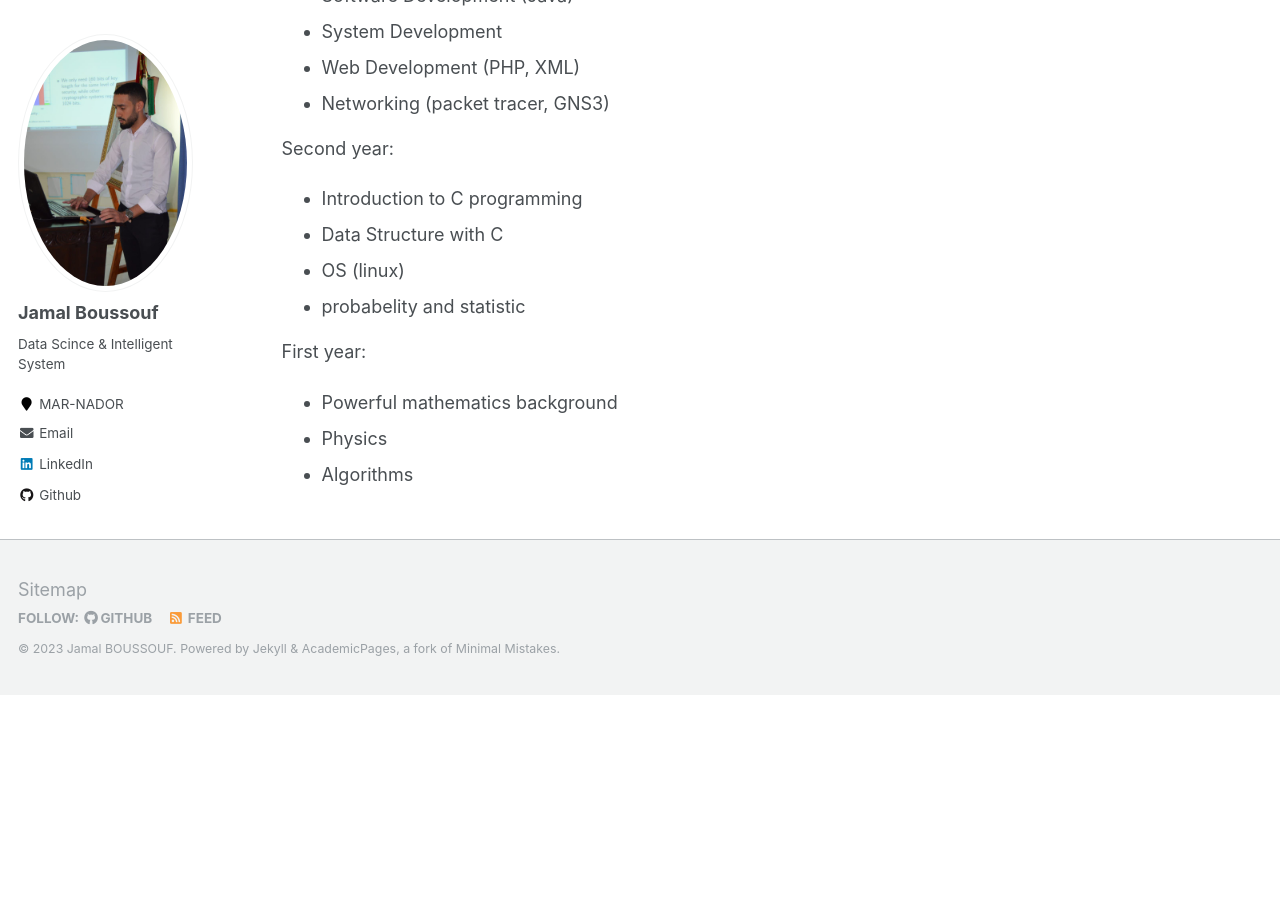
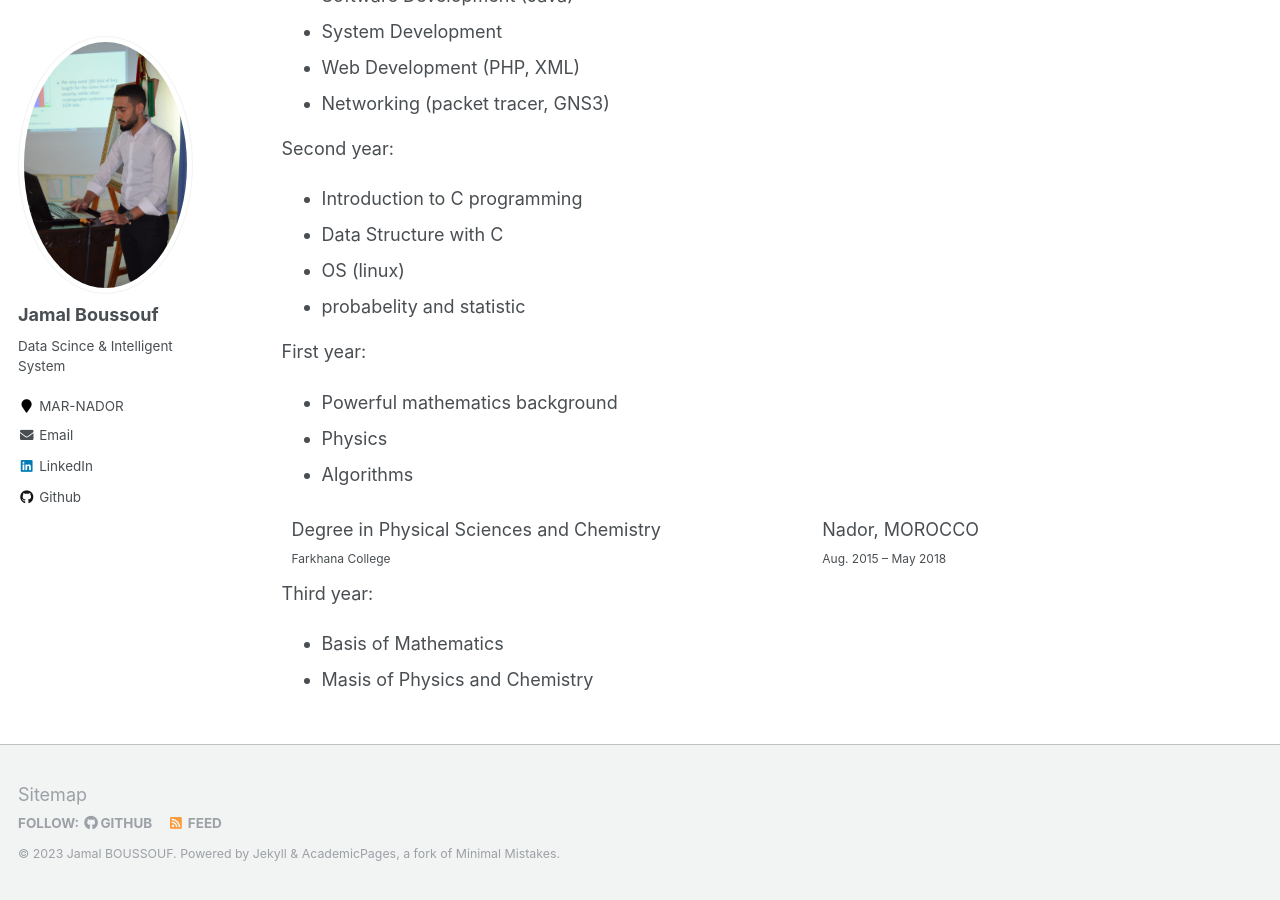
Before and after one commit to jboussouf/jboussouf.github.io, a Jekyll site: the page built from _pages/about.md, in a window 1280 px wide and 900 px high, scrolled down 1087 px. Built offline with Jekyll 4.4.1, drawn with Linux system fonts in a browser that asks for light colours; before the commit the page ends 1782 px from its top, so only the background shows below that.

Commit message:
Degree in Physical Sciences and Chemistry

```diff
--- a/_pages/about.md
+++ b/_pages/about.md
@@ -70,3 +70,17 @@ First year:
   <li>Physics</li>
   <li>Algorithms</li>
 </ul>
+
+<div style="display: flex;">
+  <div style="width: 70%; height: auto; margin: 10px;">Degree in Physical Sciences and Chemistry<br><span style="font-size: 12px;">Farkhana College</span></div>
+  <div style="width: 30%; height: auto; margin: 10px;">
+  Nador, MOROCCO<br>
+  <span style="font-size: 12px;">Aug. 2015 – May 2018</span>
+</div>
+</div>
+
+Third year:
+<ul>
+  <li>Basis of Mathematics</li>
+  <li>Masis of Physics and Chemistry</li>
+</ul>
```
